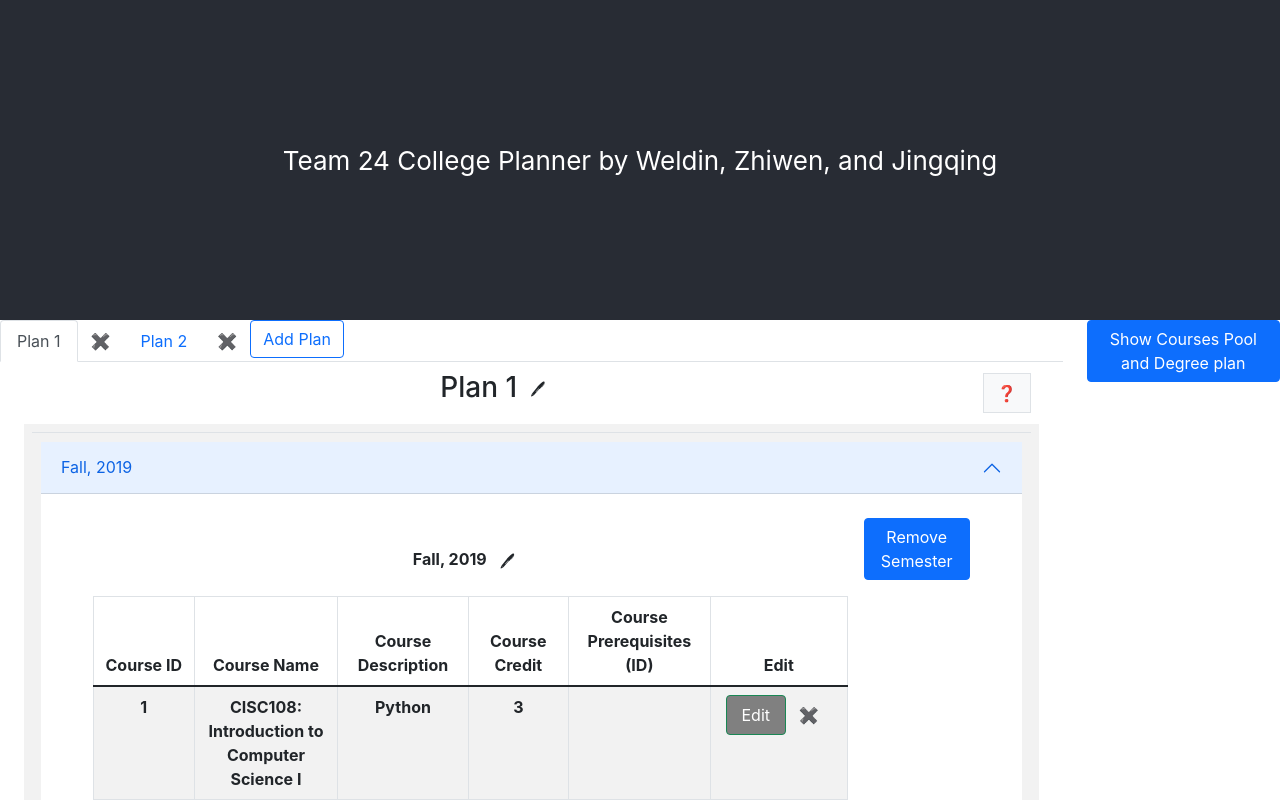
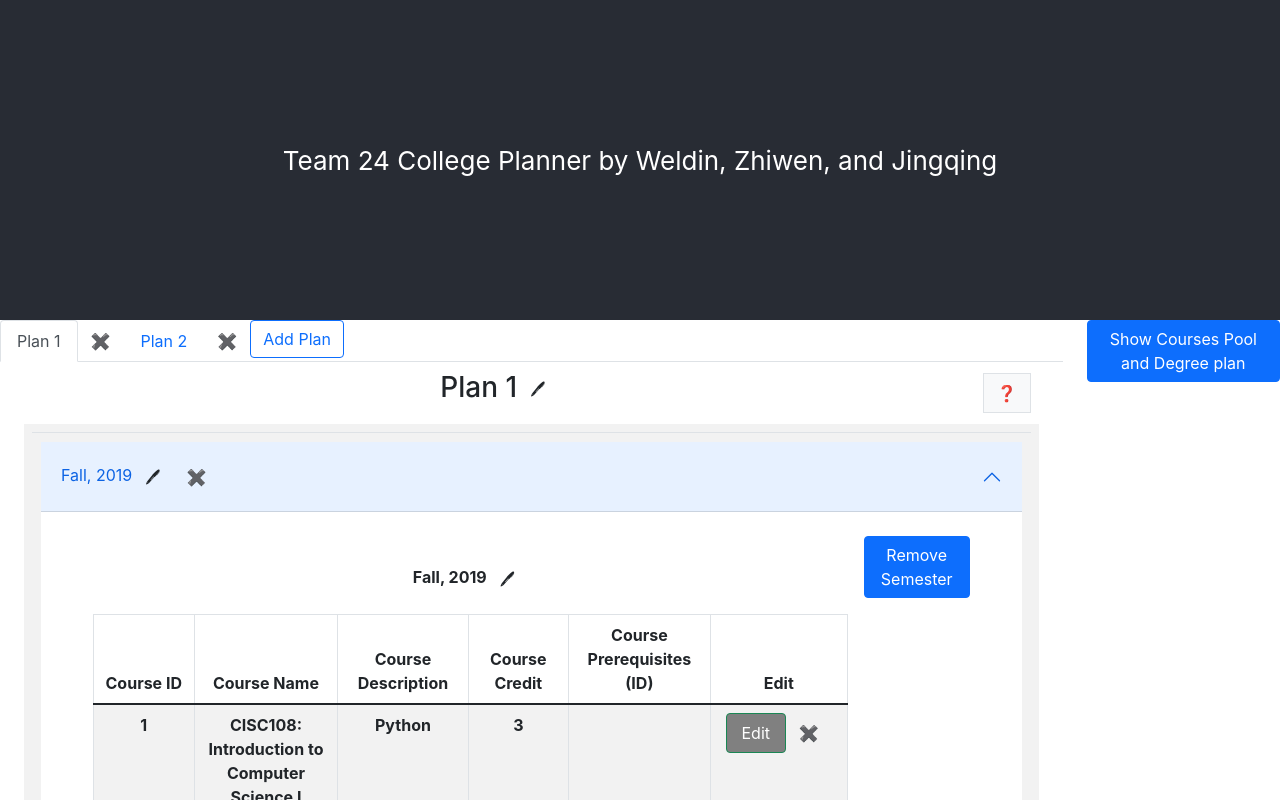
Before and after one commit to UD-CISC275-S22/cis-scheduler-team24, a React (Create React App) app: page / in a window 1280 px wide. Shown: the top 800 px of the page. Built offline with nearby package versions, Linux system fonts and the light colour scheme.

Commit message:
update edit plan name and delete semester

```diff
--- a/src/components/listSemesters.tsx
+++ b/src/components/listSemesters.tsx
@@ -1,6 +1,7 @@
-import React from "react";
-import { Accordion, Table } from "react-bootstrap";
+import React, { useState } from "react";
+import { Accordion, Button, Table } from "react-bootstrap";
 import { Semester } from "../interfaces/semester";
+import { EditSemester } from "./editSemester";
 import { ViewSemester } from "./viewSemester";
 
 export function ListSemesters({
@@ -12,6 +13,12 @@ export function ListSemesters({
     removeSemester: (id: number) => void;
     setSemesterName: (id: number, name: string) => void;
 }): JSX.Element {
+    const [isEditing, setEditing] = useState<boolean>(false);
+
+    function openEdit(): void {
+        setEditing(!isEditing);
+    }
+
     return (
         <div>
             <Table striped bordered hover>
@@ -25,16 +32,47 @@ export function ListSemesters({
                             >
                                 <Accordion.Item eventKey="0">
                                     <Accordion.Header>
-                                        {semester.name}
+                                        <div style={{ display: "flex" }}>
+                                            <div>
+                                                {isEditing ? (
+                                                    <EditSemester
+                                                        semester={semester}
+                                                        setSemesterName={
+                                                            setSemesterName
+                                                        }
+                                                        openEdit={openEdit}
+                                                    ></EditSemester>
+                                                ) : (
+                                                    <div>
+                                                        {semester.name}
+                                                        <Button
+                                                            onClick={openEdit}
+                                                            variant="empty"
+                                                            className="me-8"
+                                                        >
+                                                            🖊
+                                                        </Button>
+                                                    </div>
+                                                )}
+                                            </div>
+                                            <div placeholder="right">
+                                                <Button
+                                                    variant="empty"
+                                                    onClick={() =>
+                                                        removeSemester(
+                                                            semester.id
+                                                        )
+                                                    }
+                                                >
+                                                    ✖️
+                                                </Button>
+                                            </div>
+                                        </div>
                                     </Accordion.Header>
                                     <Accordion.Body>
                                         <div key={semester.id}>
                                             <ViewSemester
                                                 semester={semester}
-                                                removeSemester={removeSemester}
-                                                setSemesterName={
-                                                    setSemesterName
-                                                }
                                             ></ViewSemester>
                                         </div>
                                     </Accordion.Body>
```
